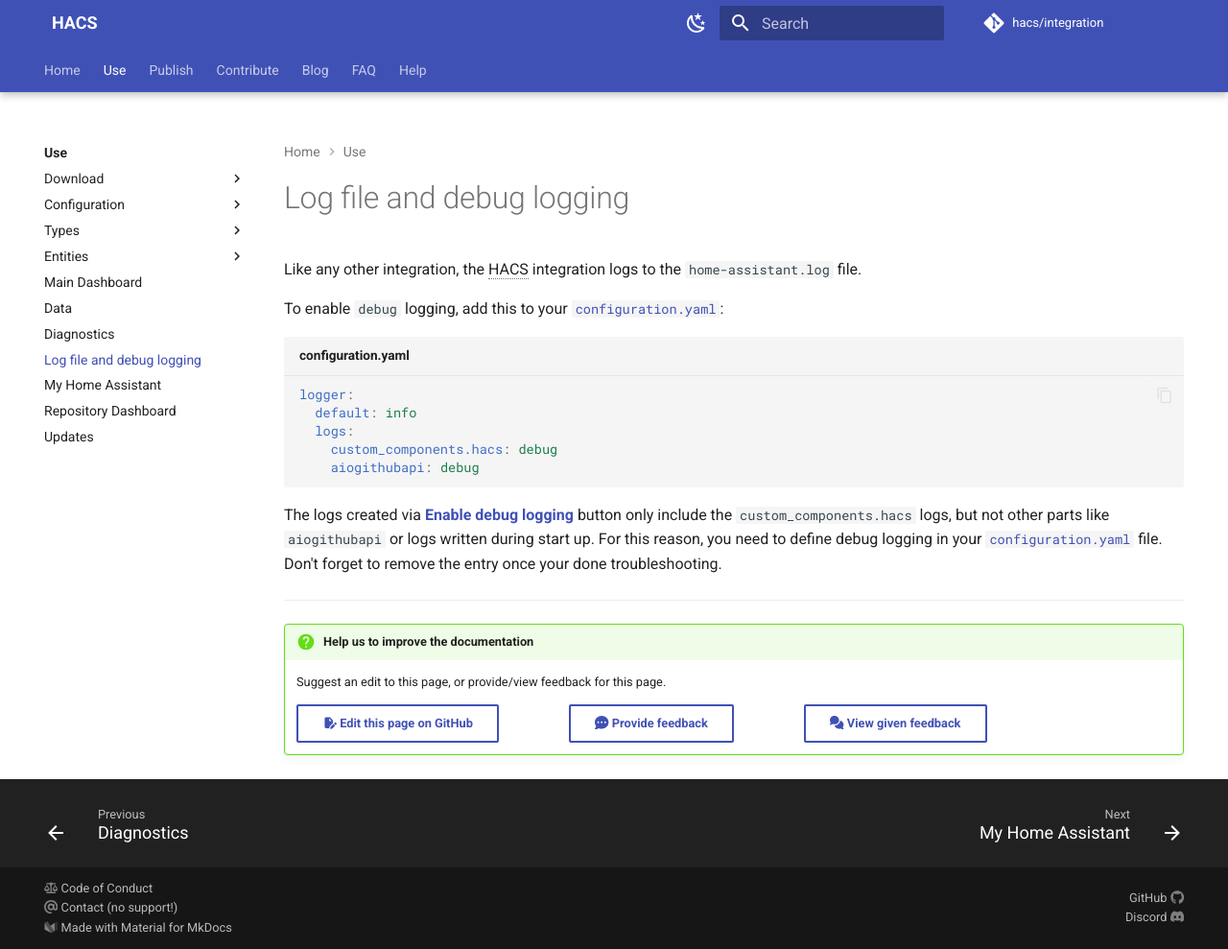
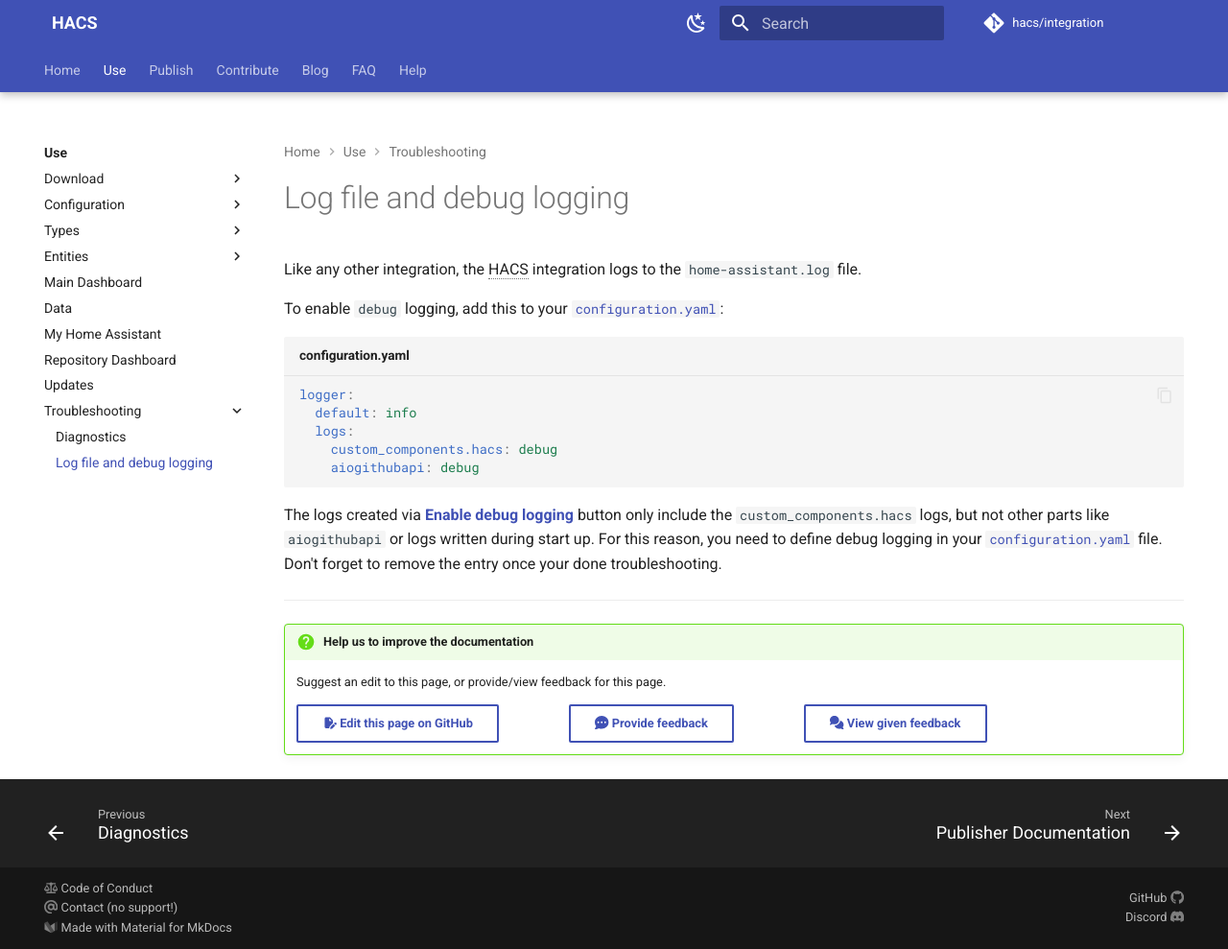
Before and after one commit to hacs/documentation, an MkDocs documentation site: the page built from source/docs/use/troubleshooting/logs.md, in a window 1280 px wide and 989 px high. Shown: the whole window at 96% size. Built offline with MkDocs 1.6.1 and Material for MkDocs 9.7.7, drawn with Linux system fonts in a browser that asks for light colours; plug-ins that fetch from the network failed and are left out; comment, search, counter and statistics services are not loaded.

Commit message:
Add troubleshooting section (#488)
* Add troubleshooting section

* Remove icons

```diff
--- a/mkdocs.yml
+++ b/mkdocs.yml
@@ -181,11 +181,12 @@ nav:
       - docs/use/entities/update.md
     - docs/use/dashboard.md
     - docs/use/data.md
-    - docs/use/diagnostics.md
-    - docs/use/logs.md
     - docs/use/my.md
     - docs/use/repository_dashboard.md
     - docs/use/updates.md
+    - Troubleshooting:
+      - docs/use/troubleshooting/diagnostics.md
+      - docs/use/troubleshooting/logs.md
   - Publish:
     - docs/publish/index.md
     - docs/publish/start.md
```
Also changed, not shown: source/docs/help/issues.md (+2 -2 lines), source/docs/use/troubleshooting/diagnostics.md (renamed from source/docs/use/diagnostics.md, +0 -1 lines), source/docs/use/troubleshooting/logs.md (renamed from source/docs/use/logs.md).
